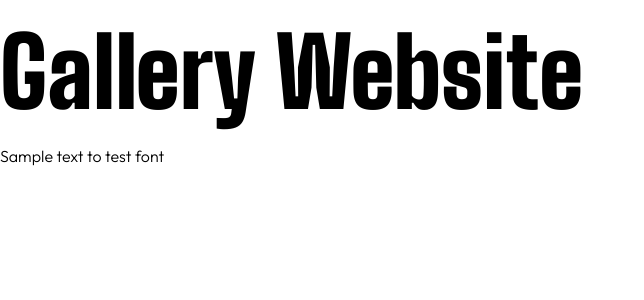
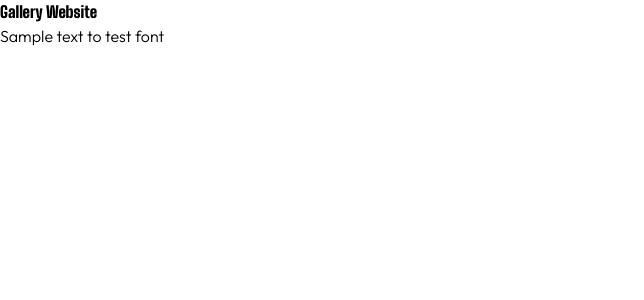
Before and after one commit to AldrinKP/art-gallery, a React (Vite) app: page / in a window 1280 px wide. Shown: the top 300 px of the page, without its empty margins (0-644 px from the left). Built offline with nearby package versions, Linux system fonts and the light colour scheme.

Commit message:
Updated custom font size and line height names

```diff
--- a/tailwind.config.js
+++ b/tailwind.config.js
@@ -8,20 +8,27 @@ export default {
 				body: ['Outfit', 'sans-serif'],
 			},
 			fontSize: {
-				'body-s': '18px',
-				'body-m': '22px',
-				'heading-s': '36px',
-				'heading-m': '60px',
-				'heading-l': '70px',
-				'heading-xl': '96px',
+				'size-body-s': '18px',
+				'size-body-m': '22px',
+				'size-heading-s': '36px',
+				'size-heading-m': '60px',
+				'size-heading-l': '70px',
+				'size-heading-xl': '96px',
 			},
 			lineHeight: {
-				'body-s': '28px',
-				'body-m': '32px',
-				'heading-s': '36px',
-				'heading-m': '50px',
-				'heading-l': '70px',
-				'heading-xl': '88px',
+				'line-body-s': '28px',
+				'line-body-m': '32px',
+				'line-heading-s': '36px',
+				'line-heading-m': '50px',
+				'line-heading-l': '70px',
+				'line-heading-xl': '88px',
+			},
+			colors: {
+				blue: '#345FF6',
+				gunmetal: '#253347',
+				deb: '#5E6E85',
+				white: '#FFFFFF',
+				'blue-opaque': 'rgba(52, 94, 246, 0.15)',
 			},
 		},
 	},
```
